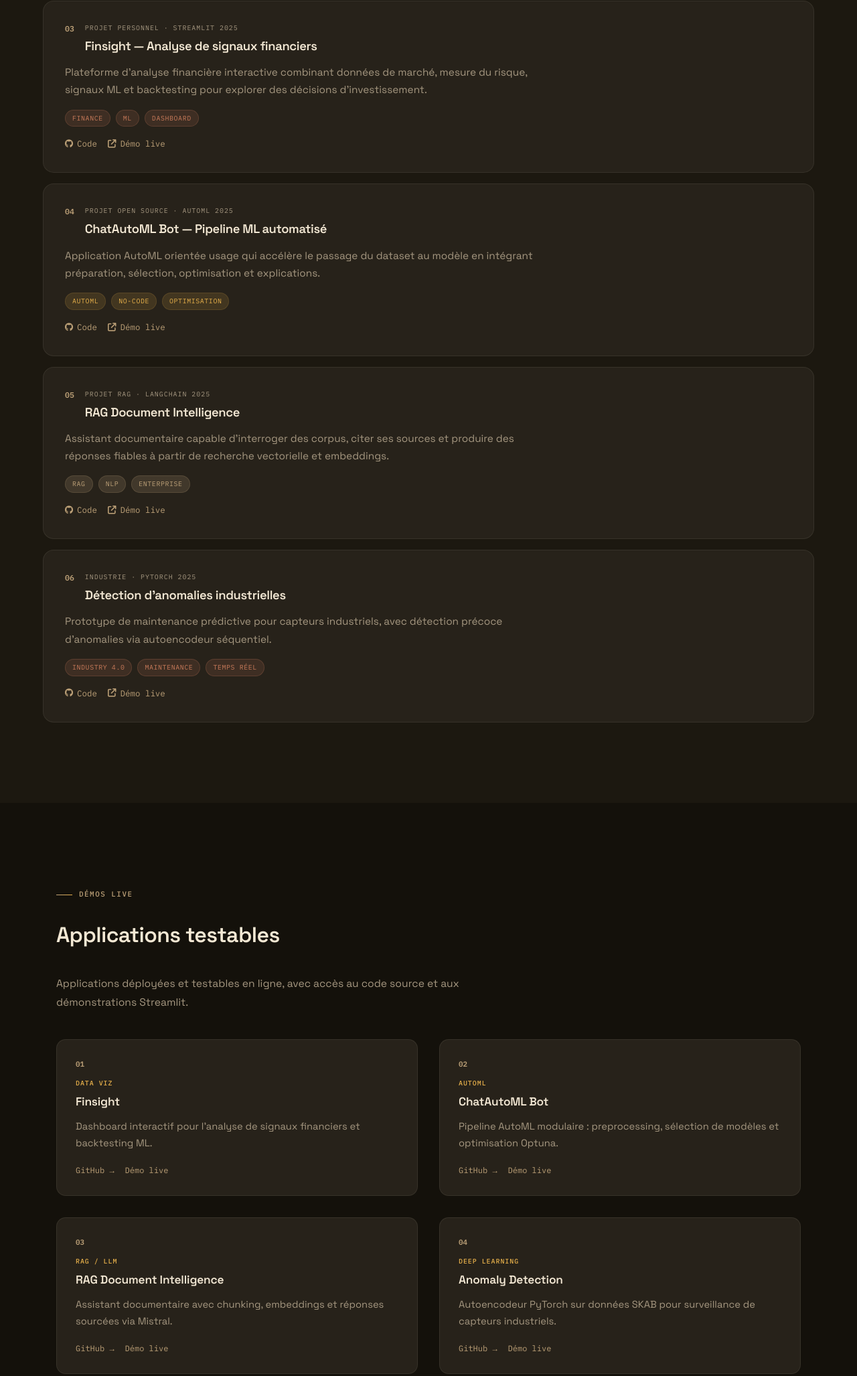
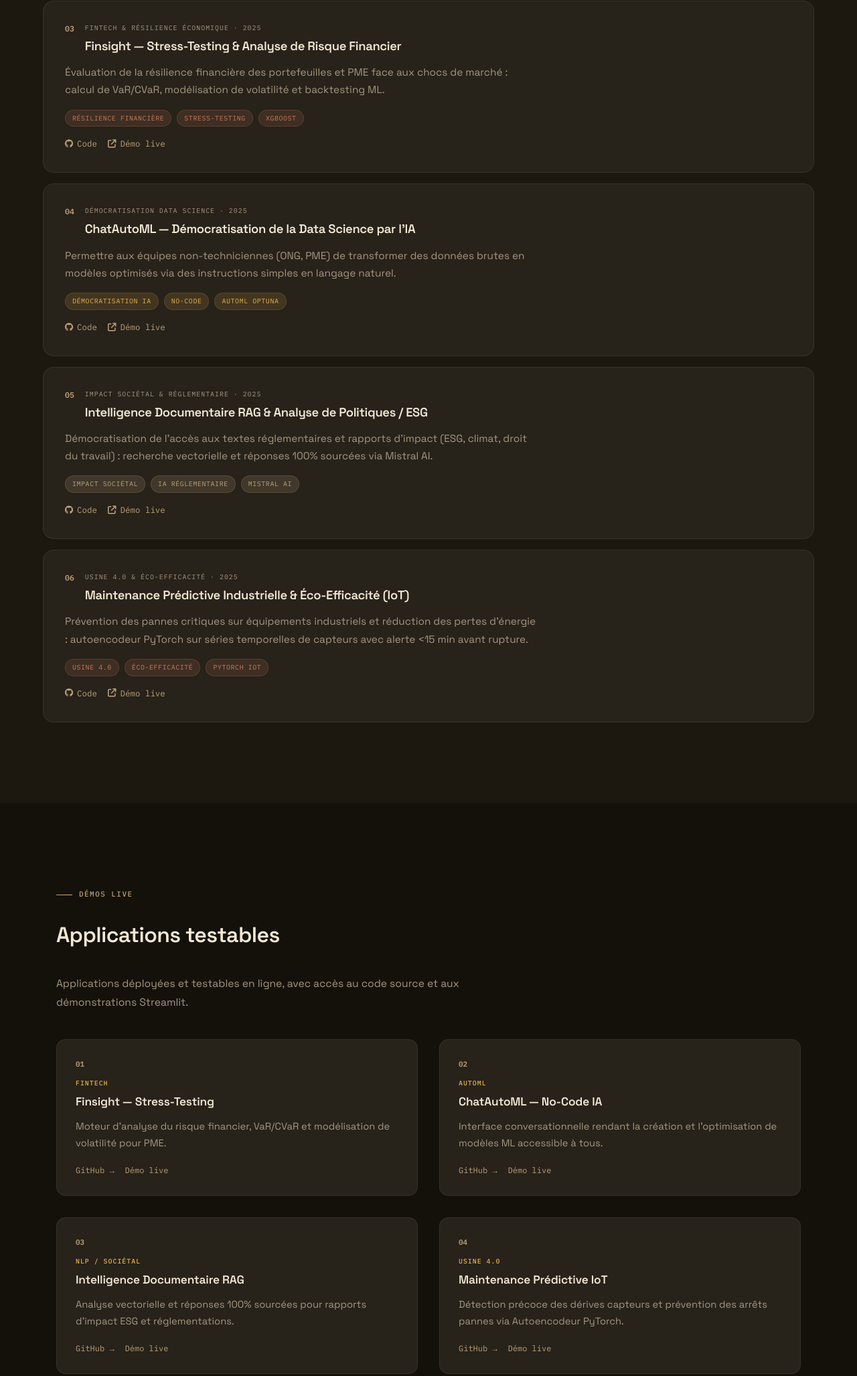
Before and after one commit to KalsoumDS/CV_Portfolio, a plain HTML site: page index.html in a window 1280 px wide. Shown: the part 7196-9251 px from the top of the page at 67% size. Drawn offline with Linux system fonts and the light colour scheme.

Commit message:
feat: high-impact project framing & storytelling refactor

```diff
--- a/index.html
+++ b/index.html
@@ -300,12 +300,12 @@
           <div class="case-head">
             <span class="case-num">03</span>
             <div>
-              <span class="case-org">Projet personnel · Streamlit 2025</span>
-              <h3 data-i18n="proof.finsight.title">Finsight — Analyse de signaux financiers</h3>
+              <span class="case-org">FinTech & Résilience Économique · 2025</span>
+              <h3 data-i18n="proof.finsight.title">Finsight — Stress-Testing & Analyse de Risque Financier</h3>
             </div>
           </div>
-          <p data-i18n="proof.finsight.desc">Dashboard interactif pour l'aide à la décision financière : backtesting, signaux ML, VaR/CVaR, stress tests et visualisations avancées.</p>
-          <ul class="case-tags"><li>Finance</li><li>ML</li><li>Dashboard</li></ul>
+          <p data-i18n="proof.finsight.desc">Évaluation de la résilience financière des portefeuilles et PME face aux chocs de marché : calcul de VaR/CVaR, modélisation de volatilité et backtesting ML.</p>
+          <ul class="case-tags"><li>Résilience Financière</li><li>Stress-Testing</li><li>XGBoost</li></ul>
           <div class="case-links">
             <a href="https://github.com/KalsoumDS/finsight" target="_blank" rel="noopener noreferrer" class="case-link"><i class="fa-brands fa-github"></i> Code</a>
             <a href="https://finsight-signals.streamlit.app" target="_blank" rel="noopener noreferrer" class="case-link"><i class="fa-solid fa-arrow-up-right-from-square"></i> <span data-i18n="proj.demo">Démo live</span></a>
@@ -315,12 +315,12 @@
           <div class="case-head">
             <span class="case-num">04</span>
             <div>
-              <span class="case-org">Projet open source · AutoML 2025</span>
-              <h3 data-i18n="proof.automl.title">ChatAutoML Bot — Pipeline ML automatisé</h3>
+              <span class="case-org">Démocratisation Data Science · 2025</span>
+              <h3 data-i18n="proof.automl.title">ChatAutoML — Démocratisation de la Data Science par l'IA</h3>
             </div>
           </div>
-          <p data-i18n="proof.automl.desc">Interface modulaire qui démocratise le ML : preprocessing automatique, sélection de modèles, optimisation hyperparamètres et explications LLM.</p>
-          <ul class="case-tags"><li>AutoML</li><li>No-code</li><li>Optimisation</li></ul>
+          <p data-i18n="proof.automl.desc">Permettre aux équipes non-techniciennes (ONG, PME) de transformer des données brutes en modèles optimisés via des instructions simples en langage naturel.</p>
+          <ul class="case-tags"><li>Démocratisation IA</li><li>No-code</li><li>AutoML Optuna</li></ul>
           <div class="case-links">
             <a href="https://github.com/KalsoumDS/ChatAutoML-Bot" target="_blank" rel="noopener noreferrer" class="case-link"><i class="fa-brands fa-github"></i> Code</a>
             <a href="https://chatautoml-bot.streamlit.app" target="_blank" rel="noopener noreferrer" class="case-link"><i class="fa-solid fa-arrow-up-right-from-square"></i> <span data-i18n="proj.demo">Démo live</span></a>
@@ -330,12 +330,12 @@
           <div class="case-head">
             <span class="case-num">05</span>
             <div>
-              <span class="case-org">Projet RAG · LangChain 2025</span>
-              <h3 data-i18n="proof.rag.title">RAG Document Intelligence</h3>
+              <span class="case-org">Impact Sociétal & Réglementaire · 2025</span>
+              <h3 data-i18n="proof.rag.title">Intelligence Documentaire RAG & Analyse de Politiques / ESG</h3>
             </div>
           </div>
-          <p data-i18n="proof.rag.desc">Assistant documentaire intelligent : chunking adaptatif, embeddings, recherche vectorielle et réponses sourcées via API Mistral.</p>
-          <ul class="case-tags"><li>RAG</li><li>NLP</li><li>Enterprise</li></ul>
+          <p data-i18n="proof.rag.desc">Démocratisation de l'accès aux textes réglementaires et rapports d'impact (ESG, climat, droit du travail) : recherche vectorielle et réponses 100% sourcées via Mistral AI.</p>
+          <ul class="case-tags"><li>Impact Sociétal</li><li>IA Réglementaire</li><li>Mistral AI</li></ul>
           <div class="case-links">
             <a href="https://github.com/KalsoumDS/RAG-Document-Intelligence" target="_blank" rel="noopener noreferrer" class="case-link"><i class="fa-brands fa-github"></i> Code</a>
             <a href="https://rag-document-intelligence.streamlit.app" target="_blank" rel="noopener noreferrer" class="case-link"><i class="fa-solid fa-arrow-up-right-from-square"></i> <span data-i18n="proj.demo">Démo live</span></a>
@@ -345,12 +345,12 @@
           <div class="case-head">
             <span class="case-num">06</span>
             <div>
-              <span class="case-org">Industrie · PyTorch 2025</span>
-              <h3 data-i18n="proof.anomaly.title">Détection d'anomalies industrielles</h3>
+              <span class="case-org">Usine 4.0 & Éco-Efficacité · 2025</span>
+              <h3 data-i18n="proof.anomaly.title">Maintenance Prédictive Industrielle & Éco-Efficacité (IoT)</h3>
             </div>
           </div>
-          <p data-i18n="proof.anomaly.desc">Système de maintenance prédictive basé sur autoencodeur pour surveiller capteurs industriels et détecter dérives en temps réel.</p>
-          <ul class="case-tags"><li>Industry 4.0</li><li>Maintenance</li><li>Temps réel</li></ul>
+          <p data-i18n="proof.anomaly.desc">Prévention des pannes critiques sur équipements industriels et réduction des pertes d'énergie : autoencodeur PyTorch sur séries temporelles de capteurs avec alerte &lt;15 min avant rupture.</p>
+          <ul class="case-tags"><li>Usine 4.0</li><li>Éco-Efficacité</li><li>PyTorch IoT</li></ul>
           <div class="case-links">
             <a href="https://github.com/KalsoumDS/Industrial-Anomaly-Detection" target="_blank" rel="noopener noreferrer" class="case-link"><i class="fa-brands fa-github"></i> Code</a>
             <a href="https://industrial-anomaly-detection.streamlit.app" target="_blank" rel="noopener noreferrer" class="case-link"><i class="fa-solid fa-arrow-up-right-from-square"></i> <span data-i18n="proj.demo">Démo live</span></a>
@@ -369,9 +369,9 @@
       <div class="projects-grid">
         <article class="proj-card reveal">
           <span class="proj-num">01</span>
-          <div class="proj-cat">Data Viz</div>
-          <h3>Finsight</h3>
-          <p>Dashboard interactif pour l'analyse de signaux financiers et backtesting ML.</p>
+          <div class="proj-cat">FinTech</div>
+          <h3>Finsight — Stress-Testing</h3>
+          <p>Moteur d'analyse du risque financier, VaR/CVaR et modélisation de volatilité pour PME.</p>
           <div class="proj-links">
             <a href="https://github.com/KalsoumDS/finsight" target="_blank" rel="noopener noreferrer">GitHub →</a>
             <a href="https://finsight-signals.streamlit.app" target="_blank" rel="noopener noreferrer" data-i18n="proj.demo">Démo live →</a>
@@ -380,8 +380,8 @@
         <article class="proj-card reveal">
           <span class="proj-num">02</span>
           <div class="proj-cat">AutoML</div>
-          <h3>ChatAutoML Bot</h3>
-          <p>Pipeline AutoML modulaire : preprocessing, sélection de modèles et optimisation Optuna.</p>
+          <h3>ChatAutoML — No-Code IA</h3>
+          <p>Interface conversationnelle rendant la création et l'optimisation de modèles ML accessible à tous.</p>
           <div class="proj-links">
             <a href="https://github.com/KalsoumDS/ChatAutoML-Bot" target="_blank" rel="noopener noreferrer">GitHub →</a>
             <a href="https://chatautoml-bot.streamlit.app" target="_blank" rel="noopener noreferrer" data-i18n="proj.demo">Démo live →</a>
@@ -389,9 +389,9 @@
         </article>
         <article class="proj-card reveal">
           <span class="proj-num">03</span>
-          <div class="proj-cat">RAG / LLM</div>
-          <h3>RAG Document Intelligence</h3>
-          <p>Assistant documentaire avec chunking, embeddings et réponses sourcées via Mistral.</p>
+          <div class="proj-cat">NLP / Sociétal</div>
+          <h3>Intelligence Documentaire RAG</h3>
+          <p>Analyse vectorielle et réponses 100% sourcées pour rapports d'impact ESG et réglementations.</p>
           <div class="proj-links">
             <a href="https://github.com/KalsoumDS/RAG-Document-Intelligence" target="_blank" rel="noopener noreferrer">GitHub →</a>
             <a href="https://rag-document-intelligence.streamlit.app" target="_blank" rel="noopener noreferrer" data-i18n="proj.demo">Démo live →</a>
@@ -399,9 +399,9 @@
         </article>
         <article class="proj-card reveal">
           <span class="proj-num">04</span>
-          <div class="proj-cat">Deep Learning</div>
-          <h3>Anomaly Detection</h3>
-          <p>Autoencodeur PyTorch sur données SKAB pour surveillance de capteurs industriels.</p>
+          <div class="proj-cat">Usine 4.0</div>
+          <h3>Maintenance Prédictive IoT</h3>
+          <p>Détection précoce des dérives capteurs et prévention des arrêts pannes via Autoencodeur PyTorch.</p>
           <div class="proj-links">
             <a href="https://github.com/KalsoumDS/Industrial-Anomaly-Detection" target="_blank" rel="noopener noreferrer">GitHub →</a>
             <a href="https://industrial-anomaly-detection.streamlit.app" target="_blank" rel="noopener noreferrer" data-i18n="proj.demo">Démo live →</a>
--- a/script.js
+++ b/script.js
@@ -71,14 +71,14 @@ const T = {
     'proof.master.desc': 'Conception d\'un système de reconnaissance faciale temps réel pour contrôle d\'accès, avec benchmark de modèles SOTA, faible latence et validation sur flux multi-caméras.',
     'proof.jba.title': 'PanierDuCoin — Plateforme pour produits locaux',
     'proof.jba.desc': 'Conception d\'un business plan complet pour une plateforme de produits locaux : étude de marché, modèle économique, analyse des risques et projections financières.',
-    'proof.finsight.title': 'Finsight — Analyse de signaux financiers',
-    'proof.finsight.desc': 'Plateforme d\'analyse financière interactive combinant données de marché, mesure du risque, signaux ML et backtesting pour explorer des décisions d\'investissement.',
-    'proof.automl.title': 'ChatAutoML Bot — Pipeline ML automatisé',
-    'proof.automl.desc': 'Application AutoML orientée usage qui accélère le passage du dataset au modèle en intégrant préparation, sélection, optimisation et explications.',
-    'proof.rag.title': 'RAG Document Intelligence',
-    'proof.rag.desc': 'Assistant documentaire capable d\'interroger des corpus, citer ses sources et produire des réponses fiables à partir de recherche vectorielle et embeddings.',
-    'proof.anomaly.title': 'Détection d\'anomalies industrielles',
-    'proof.anomaly.desc': 'Prototype de maintenance prédictive pour capteurs industriels, avec détection précoce d\'anomalies via autoencodeur séquentiel.',
+    'proof.finsight.title': 'Finsight — Stress-Testing & Analyse de Risque Financier',
+    'proof.finsight.desc': 'Évaluation de la résilience financière des portefeuilles et PME face aux chocs de marché : calcul de VaR/CVaR, modélisation de volatilité et backtesting ML.',
+    'proof.automl.title': 'ChatAutoML — Démocratisation de la Data Science par l\'IA',
+    'proof.automl.desc': 'Permettre aux équipes non-techniciennes (ONG, PME) de transformer des données brutes en modèles optimisés via des instructions simples en langage naturel.',
+    'proof.rag.title': 'Intelligence Documentaire RAG & Analyse de Politiques / ESG',
+    'proof.rag.desc': 'Démocratisation de l\'accès aux textes réglementaires et rapports d\'impact (ESG, climat, droit du travail) : recherche vectorielle et réponses 100% sourcées via Mistral AI.',
+    'proof.anomaly.title': 'Maintenance Prédictive Industrielle & Éco-Efficacité (IoT)',
+    'proof.anomaly.desc': 'Prévention des pannes critiques sur équipements industriels et réduction des pertes d\'énergie : autoencodeur PyTorch sur séries temporelles de capteurs avec alerte <15 min avant rupture.',
     'proj.tag': 'Démos live',
     'proj.title': 'Applications testables',
     'proj.intro': 'Applications déployées et testables en ligne, avec accès au code source et aux démonstrations Streamlit.',
@@ -188,14 +188,14 @@ const T = {
     'proof.master.desc': 'Design of a real-time facial recognition system for access control, with SOTA model benchmarking, low latency and validation on multi-camera streams.',
     'proof.jba.title': 'PanierDuCoin — Platform for local products',
     'proof.jba.desc': 'End-to-end business plan for a local products platform, including market analysis, business model, risk assessment and financial projections.',
-    'proof.finsight.title': 'Finsight — Financial signal analysis',
-    'proof.finsight.desc': 'Interactive financial analytics platform combining market data, risk metrics, ML signals and backtesting to explore investment decisions.',
-    'proof.automl.title': 'ChatAutoML Bot — Automated ML pipeline',
-    'proof.automl.desc': 'Usage-oriented AutoML application that accelerates the path from dataset to model with preparation, selection, optimization and explanations.',
-    'proof.rag.title': 'RAG Document Intelligence',
-    'proof.rag.desc': 'Document assistant able to query corpora, cite sources and generate reliable answers through vector search and embeddings.',
-    'proof.anomaly.title': 'Industrial anomaly detection',
-    'proof.anomaly.desc': 'Predictive maintenance prototype for industrial sensors with early anomaly detection through a sequential autoencoder.',
+    'proof.finsight.title': 'Finsight — Financial Risk Analysis & Stress-Testing',
+    'proof.finsight.desc': 'Evaluating portfolio and SME financial resilience against market shocks: VaR/CVaR calculation, volatility modeling, and ML-backed stress testing.',
+    'proof.automl.title': 'ChatAutoML — Democratizing Data Science through Conversational AI',
+    'proof.automl.desc': 'Empowering non-technical teams (NGOs, SMEs) to turn raw datasets into optimized predictive models using plain natural language commands.',
+    'proof.rag.title': 'RAG Document Intelligence & Regulatory/ESG Analysis',
+    'proof.rag.desc': 'Democratizing access to complex regulatory frameworks and sustainability reports (ESG/Policy): intelligent vector retrieval and 100% sourced answers powered by Mistral AI.',
+    'proof.anomaly.title': 'Industrial Predictive Maintenance & Eco-Efficiency (IoT)',
+    'proof.anomaly.desc': 'Preventing critical machinery failures and reducing energy waste: PyTorch sequential autoencoder on sensor time series with early anomaly detection <15 min before failure.',
     'proj.tag': 'Live builds',
     'proj.title': 'Testable applications',
     'proj.intro': 'Deployed applications available online, with source code access and Streamlit demos.',
@@ -237,7 +237,7 @@ const T = {
 
 const FAQ = {
   fr: [
-    { k: ['projet', 'réalisation', 'travail', 'github', 'aba', 'finsight', 'automl', 'rag'], a: () => '<b>Projets :</b> Reconnaissance faciale (ABA), Finsight, ChatAutoML Bot, RAG Document Intelligence, Détection d\'anomalies.' },
+    { k: ['projet', 'réalisation', 'travail', 'github', 'aba', 'finsight', 'automl', 'rag', 'anomalie'], a: () => '<b>Projets d\'impact :</b><br>• Maintenance Prédictive Industrielle (PyTorch IoT)<br>• Intelligence Documentaire RAG (Analyse ESG & Réglementations)<br>• Finsight (Stress-Testing & Risque Financier PME)<br>• ChatAutoML (Démocratisation IA No-Code)<br>• Reconnaissance faciale temps réel (ABA Technology)' },
     { k: ['compétence', 'skill', 'stack', 'python', 'pytorch'], a: () => 'Compétences : Python, PyTorch, TensorFlow, OpenCV, FastAPI, Docker, Streamlit, LangChain, MLflow.' },
     { k: ['disponible', 'freelance', 'recrut', 'emploi', 'remote'], a: () => 'Disponible pour freelance, CDD et remote — Maroc, Sénégal.<br>Email : oumoukaltoumsall@gmail.com' },
     { k: ['contact', 'email', 'linkedin'], a: () => 'Email : oumoukaltoumsall@gmail.com<br>LinkedIn · GitHub' },
@@ -245,7 +245,7 @@ const FAQ = {
     { k: ['bonjour', 'salut', 'hello'], a: () => 'Bonjour ! Posez-moi vos questions ou utilisez les boutons ci-dessous.' }
   ],
   en: [
-    { k: ['project', 'work', 'github', 'aba', 'finsight'], a: () => 'Projects: Facial recognition (ABA), Finsight, ChatAutoML Bot, RAG Document Intelligence, Anomaly Detection.' },
+    { k: ['project', 'work', 'github', 'aba', 'finsight', 'automl', 'rag', 'anomaly'], a: () => '<b>High-Impact Projects:</b><br>• Industrial Predictive Maintenance (PyTorch IoT)<br>• RAG Document Intelligence (ESG & Regulatory Analysis)<br>• Finsight (SME Financial Risk & Stress-Testing)<br>• ChatAutoML (No-Code AI Democratization)<br>• Real-Time Facial Recognition (ABA Tech)' },
     { k: ['skill', 'stack', 'python', 'pytorch'], a: () => 'Skills: Python, PyTorch, TensorFlow, OpenCV, FastAPI, Docker, Streamlit, LangChain, MLflow.' },
     { k: ['available', 'freelance', 'hire', 'remote'], a: () => 'Available for freelance, contracts and remote — Morocco, Senegal.' },
     { k: ['contact', 'email', 'linkedin'], a: () => 'Email: oumoukaltoumsall@gmail.com' },
```
